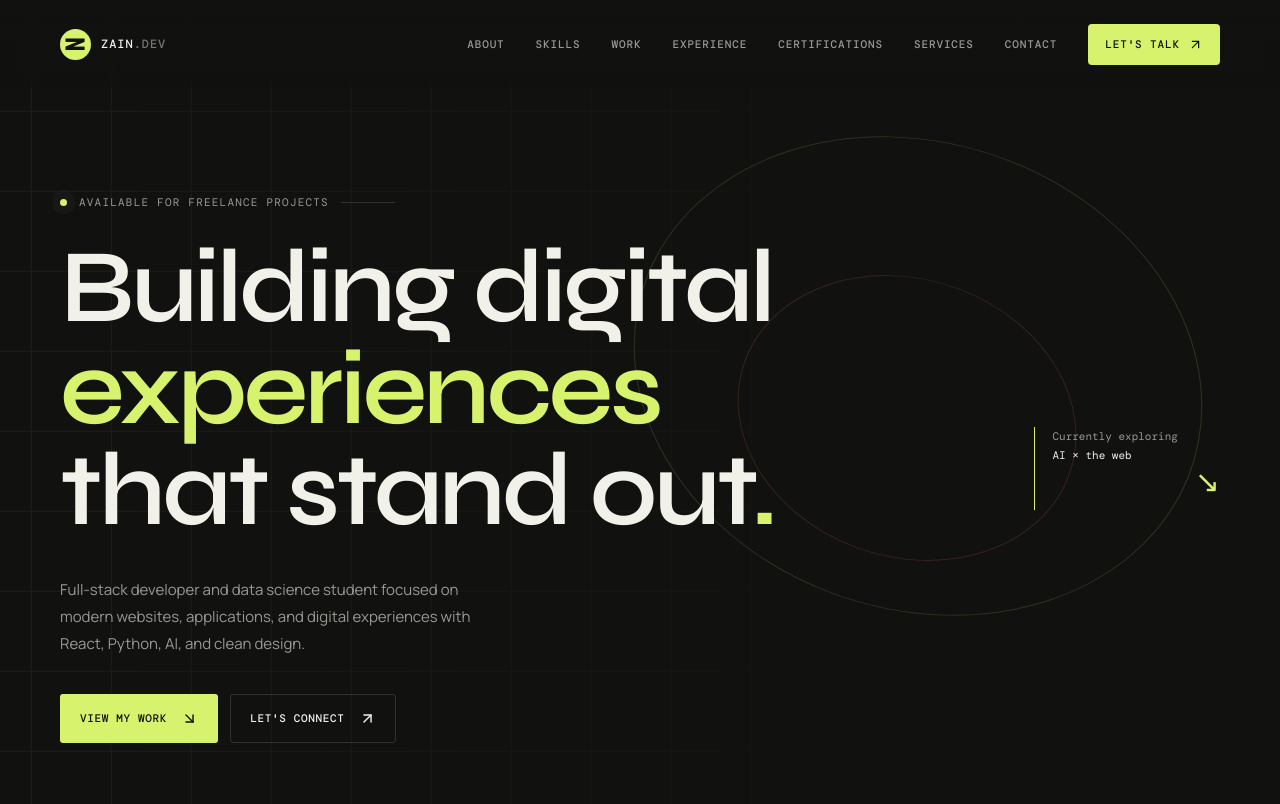
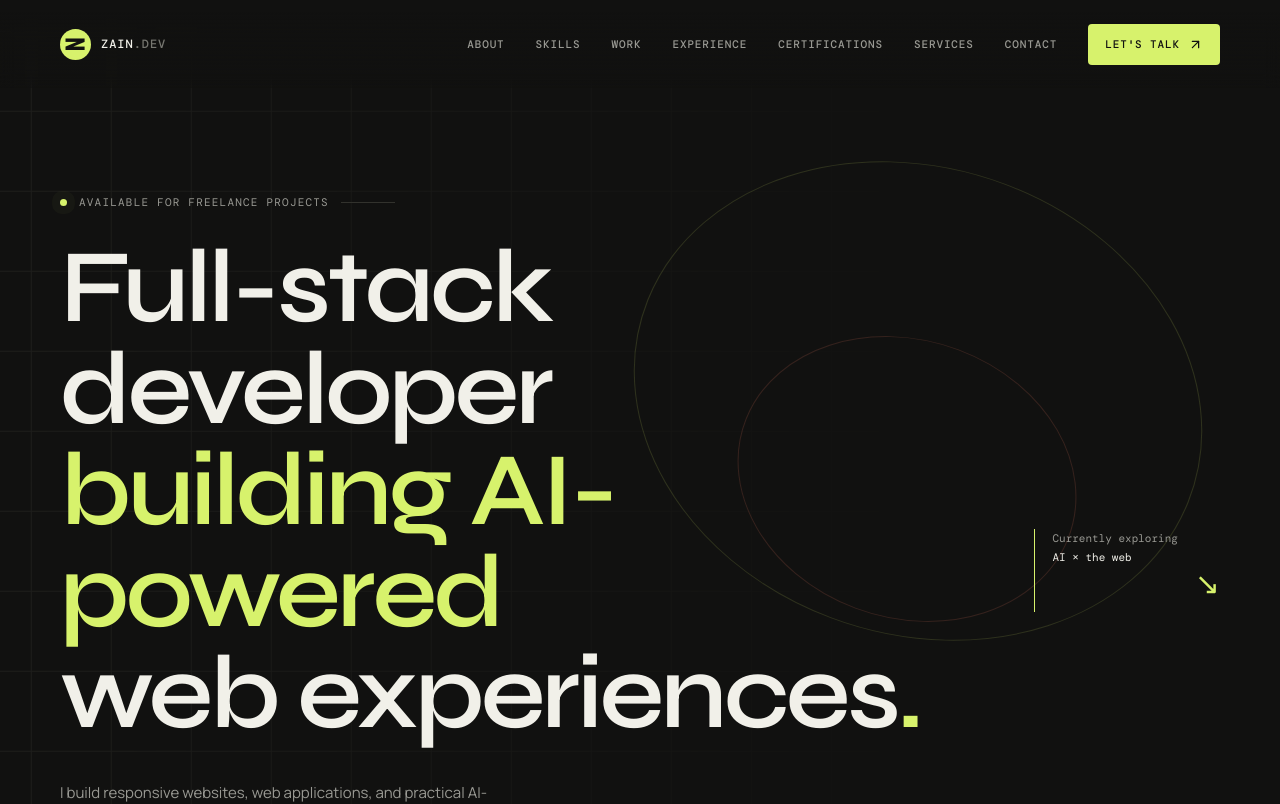
Before and after one commit to ZAINDEV-7/zain-portfolio, a React (Vite) app: page / in a window 1280 px wide. Shown: the top 804 px of the page. Built offline with nearby package versions, Linux system fonts and the light colour scheme.

Commit message:
Improve SEO content and metadata

```diff
--- a/index.html
+++ b/index.html
@@ -4,8 +4,38 @@
     <meta charset="UTF-8" />
     <meta name="viewport" content="width=device-width, initial-scale=1.0" />
     <meta name="theme-color" content="#111110" />
-    <meta name="description" content="Zain is a full-stack developer and data science student building thoughtful digital products." />
-    <title>Zain — Developer & Builder</title>
+    <meta name="description" content="Zain Danish is a full-stack web developer building responsive websites, web applications, and practical AI-powered products with React and Python." />
+    <link rel="canonical" href="https://zaindev.online/" />
+    <meta name="robots" content="index, follow" />
+    <meta property="og:title" content="Zain Danish | Full-Stack Web Developer & AI Product Builder" />
+    <meta property="og:description" content="Full-stack web development, responsive applications, and practical AI-powered products built with React, Python, and thoughtful design." />
+    <meta property="og:url" content="https://zaindev.online/" />
+    <meta property="og:type" content="website" />
+    <meta property="og:site_name" content="Zain.dev" />
+    <title>Zain Danish | Full-Stack Web Developer & AI Product Builder</title>
+    <script type="application/ld+json">
+      {
+        "@context": "https://schema.org",
+        "@type": "Person",
+        "name": "Zain Danish",
+        "url": "https://zaindev.online/",
+        "jobTitle": "Full-Stack Developer",
+        "description": "Full-stack developer and data science student building responsive websites, web applications, and practical AI-powered products.",
+        "sameAs": [
+          "https://www.linkedin.com/in/zain-danish-32a0b842a/"
+        ],
+        "knowsAbout": [
+          "Full-stack web development",
+          "React",
+          "TypeScript",
+          "Python",
+          "Data science",
+          "Artificial intelligence",
+          "Workflow automation",
+          "Web accessibility"
+        ]
+      }
+    </script>
   </head>
   <body>
     <div id="root"></div>
--- a/src/data.ts
+++ b/src/data.ts
@@ -3,12 +3,12 @@ import { BrainCircuit, Code2, Database, Palette } from 'lucide-react'
 export type Project = { number: string; title: string; type: string; description: string; image: string; tags: string[]; details: string; projectType: 'Personal project' | 'Concept / demo' | 'Client project'; featured?: boolean; liveUrl?: string; githubUrl?: string }
 
 export const projects: Project[] = [
-  { number: '01', title: 'AI Student OS', type: 'AI Product / Education', description: 'An AI-powered student productivity platform designed to bring planning, learning, organization, and academic workflows into one intelligent workspace.', image: 'https://images.unsplash.com/photo-1497366754035-f200968a6e72?auto=format&fit=crop&w=1800&q=90', tags: ['AI', 'Productivity', 'Automation', 'React', 'Database'], details: 'A student-focused product concept centered on bringing academic workflows into one intelligent workspace.', projectType: 'Personal project', featured: true },
-  { number: '02', title: 'Ortho Dental', type: 'Web / Healthcare', description: 'Modern dental practice website designed to build trust, showcase treatments, and make it easier for patients to discover and contact the clinic.', image: 'https://images.unsplash.com/photo-1629909613654-28e377c37b09?auto=format&fit=crop&w=1800&q=90', tags: ['Next.js', 'UX/UI', 'Responsive Web'], details: 'A professional healthcare web experience focused on clear treatment presentation, trust, and responsive browsing.', projectType: 'Client project', liveUrl: 'https://orthodentals.netlify.app/' },
-  { number: '03', title: 'Five Spice', type: 'Web / Food', description: 'Modern restaurant web experience designed to showcase the menu, strengthen the brand, and create a smooth digital customer journey.', image: 'https://images.pexels.com/photos/33865961/pexels-photo-33865961.jpeg?auto=compress&cs=tinysrgb&h=1080&w=1920', tags: ['Webflow', 'CMS', 'Responsive Web'], details: 'A restaurant-focused web experience centered on menu presentation, brand atmosphere, and a smooth customer journey.', projectType: 'Concept / demo', liveUrl: 'https://five-spice.netlify.app/' },
-  { number: '04', title: 'Roast Ritual', type: 'Web / Coffee', description: 'Warm, atmospheric coffee brand website designed to make the menu, story, and daily ritual feel inviting across every screen.', image: 'https://images.unsplash.com/photo-1495474472287-4d71bcdd2085?auto=format&fit=crop&w=1800&q=90', tags: ['Branding', 'React', 'Responsive Web'], details: 'A coffee-focused web experience built around product discovery, brand atmosphere, and an inviting customer journey.', projectType: 'Client project', liveUrl: 'https://roast-ritual.netlify.app/' },
-  { number: '05', title: 'Legends Gym', type: 'Web / Fitness', description: 'High-energy fitness website designed to showcase programs, build a strong digital identity, and turn visitors into potential members.', image: 'https://legends-gym.netlify.app/assets/hero-gym-D4YCLO0s.jpg', tags: ['Branding', 'React', 'Responsive Web', 'Motion'], details: 'A fitness-focused web experience built around a strong visual identity, program discovery, and a clear membership journey.', projectType: 'Client project', liveUrl: 'https://legends-gym.netlify.app/' },
-  { number: '06', title: 'Crema Coffee House', type: 'Web / Coffee', description: 'Modern coffee house website created to showcase the menu, atmosphere, and personality of a neighborhood destination.', image: 'https://crema-coffee-house.netlify.app/img/hero-1.jpg', tags: ['Branding', 'UX/UI', 'Responsive Web'], details: 'A coffee house web experience focused on menu presentation, atmosphere, and making it easy for visitors to plan a visit.', projectType: 'Client project', liveUrl: 'https://crema-coffee-house.netlify.app/' },
+  { number: '01', title: 'AI Student OS', type: 'AI Product / Education', description: 'AI-powered student productivity platform combining planning, learning, organization, and academic workflows in one intelligent workspace.', image: 'https://images.unsplash.com/photo-1497366754035-f200968a6e72?auto=format&fit=crop&w=1800&q=90', tags: ['AI', 'Productivity', 'Automation', 'React', 'Database'], details: 'A student-focused product concept exploring how AI, automation, and a connected database can bring academic workflows into one intelligent workspace.', projectType: 'Personal project', featured: true },
+  { number: '02', title: 'Ortho Dental', type: 'Web / Healthcare', description: 'Responsive dental practice website built to explain treatments clearly, build trust, and help patients discover and contact the clinic.', image: 'https://images.unsplash.com/photo-1629909613654-28e377c37b09?auto=format&fit=crop&w=1800&q=90', tags: ['Next.js', 'UX/UI', 'Responsive Web'], details: 'A professional healthcare website focused on clear treatment presentation, trustworthy UX, and responsive browsing across devices.', projectType: 'Client project', liveUrl: 'https://orthodentals.netlify.app/' },
+  { number: '03', title: 'Five Spice', type: 'Web / Food', description: 'Responsive restaurant website concept using Webflow and CMS content to present the menu, strengthen the brand, and guide the customer journey.', image: 'https://images.pexels.com/photos/33865961/pexels-photo-33865961.jpeg?auto=compress&cs=tinysrgb&h=1080&w=1920', tags: ['Webflow', 'CMS', 'Responsive Web'], details: 'A restaurant web concept centered on CMS-driven menu presentation, brand atmosphere, and a smooth digital customer journey.', projectType: 'Concept / demo', liveUrl: 'https://five-spice.netlify.app/' },
+  { number: '04', title: 'Roast Ritual', type: 'Web / Coffee', description: 'Responsive React coffee brand website designed to make the menu, story, and daily ritual feel inviting on every screen.', image: 'https://images.unsplash.com/photo-1495474472287-4d71bcdd2085?auto=format&fit=crop&w=1800&q=90', tags: ['Branding', 'React', 'Responsive Web'], details: 'A React coffee website experience built around product discovery, brand atmosphere, and an inviting customer journey.', projectType: 'Client project', liveUrl: 'https://roast-ritual.netlify.app/' },
+  { number: '05', title: 'Legends Gym', type: 'Web / Fitness', description: 'Responsive React fitness website with motion-led presentation for showcasing programs, building a strong identity, and supporting membership discovery.', image: 'https://legends-gym.netlify.app/assets/hero-gym-D4YCLO0s.jpg', tags: ['Branding', 'React', 'Responsive Web', 'Motion'], details: 'A fitness website experience built with React around visual identity, program discovery, motion, and a clear membership journey.', projectType: 'Client project', liveUrl: 'https://legends-gym.netlify.app/' },
+  { number: '06', title: 'Crema Coffee House', type: 'Web / Coffee', description: 'Responsive coffee house website focused on presenting the menu, atmosphere, and personality of a neighborhood destination.', image: 'https://crema-coffee-house.netlify.app/img/hero-1.jpg', tags: ['Branding', 'UX/UI', 'Responsive Web'], details: 'A coffee house web experience focused on menu presentation, atmosphere, and helping visitors plan a visit through clear UX.', projectType: 'Client project', liveUrl: 'https://crema-coffee-house.netlify.app/' },
 ]
 
 export const skills = [
@@ -19,12 +19,12 @@ export const skills = [
 ]
 
 export const services = [
-  ['Web development', 'Responsive websites and web applications from concept to launch.'],
-  ['UI/UX implementation', 'Thoughtful interfaces translated into fast, accessible code.'],
-  ['Full-stack applications', 'Frontend, backend, APIs, and databases working as one product.'],
-  ['E-commerce experiences', 'Clear product journeys that make browsing and buying feel simple.'],
-  ['AI-powered products', 'Practical AI integrations for smarter, more useful digital tools.'],
-  ['Performance & accessibility', 'A focused pass on speed, responsive behavior, and inclusive UX.'],
+  ['Web development', 'Responsive websites and web applications built from concept to launch with modern frontend tools.'],
+  ['UI/UX implementation', 'Thoughtful interface designs translated into fast, accessible, and usable web experiences.'],
+  ['Full-stack applications', 'Frontend, backend, APIs, and databases connected into reliable full-stack products.'],
+  ['E-commerce experiences', 'Clear product journeys that make browsing, choosing, and buying feel simple.'],
+  ['AI-powered products', 'Practical AI integrations and workflow automation for smarter, more useful digital tools.'],
+  ['Performance & accessibility', 'Focused improvements to speed, responsive behavior, and inclusive user experiences.'],
 ] as const
 
 export const experience = [
```
Also changed, not shown: src/components.tsx (+3 -3 lines).
